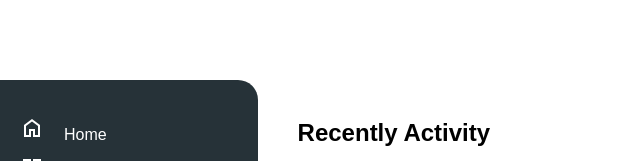
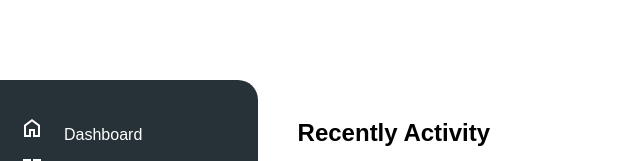
Before and after one commit to panhalove123/InventoryApp__G22, a plain HTML site: page pages/dashboard.html in a window 1280 px wide. Shown: the top 161 px of the page, 0-640 px from the left. Drawn offline with nearby package versions, Linux system fonts and the light colour scheme; a script that the page names is missing.

Commit message:
change the name of page home to dashboard

```diff
--- a/pages/dashboard.html
+++ b/pages/dashboard.html
@@ -14,7 +14,7 @@
         <aside class="sidebar">
             <nav>
               <ul>
-                <li><span class="material-symbols-outlined">home</span><a href="../pages/dashboard.html">Home</a></li>
+                <li><span class="material-symbols-outlined">home</span><a href="../pages/dashboard.html">Dashboard</a></li>
                 <li><span class="material-symbols-outlined">tile_small</span><a href="../pages/Categories.html">Categories</a></li>
                 <li><span class="material-symbols-outlined">stockpot</span><a href="../pages/stock.html">Stocks</a></li>
                 <li><span class="material-symbols-outlined">add</span><a href="../pages/addProducts.html">Add products</a></li>
```
Also changed, not shown: pages/Categories.html (+1 -1 lines), pages/addProducts.html (+1 -2 lines), pages/stock.html (+1 -1 lines).
